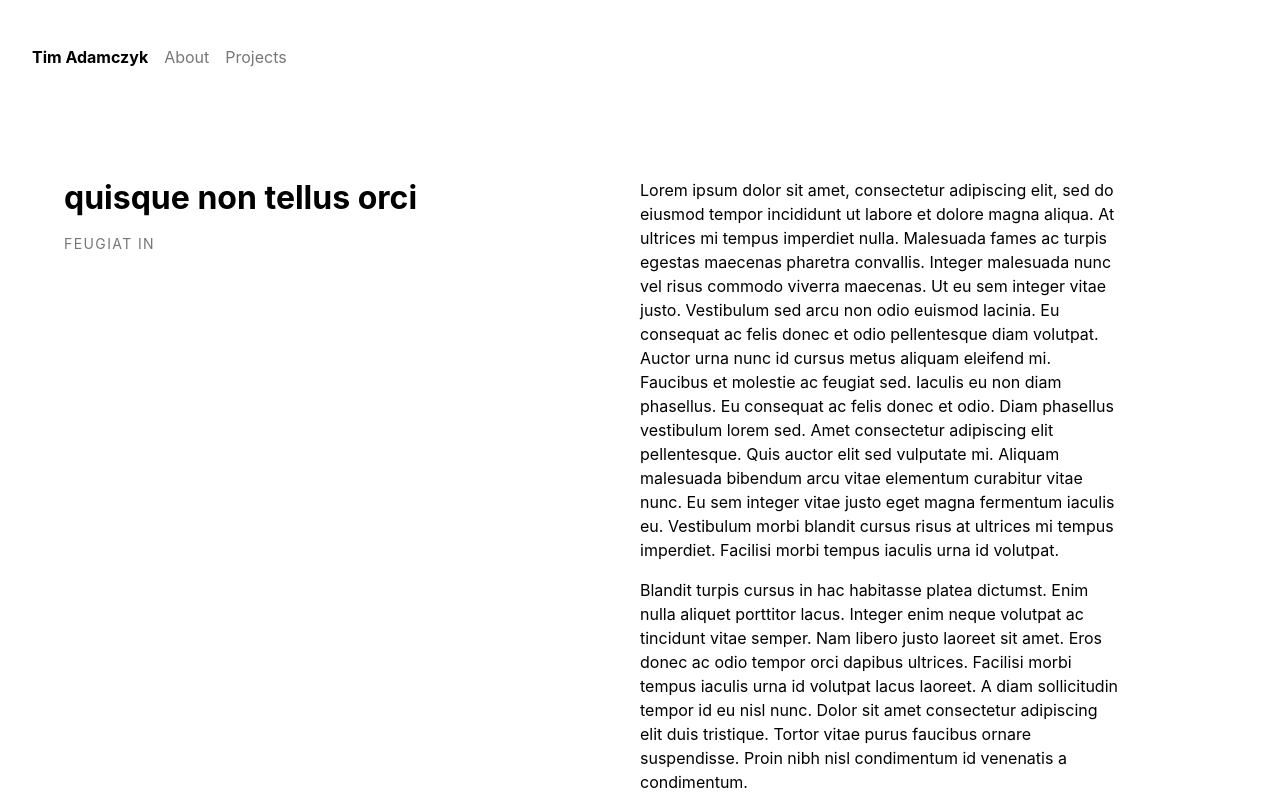
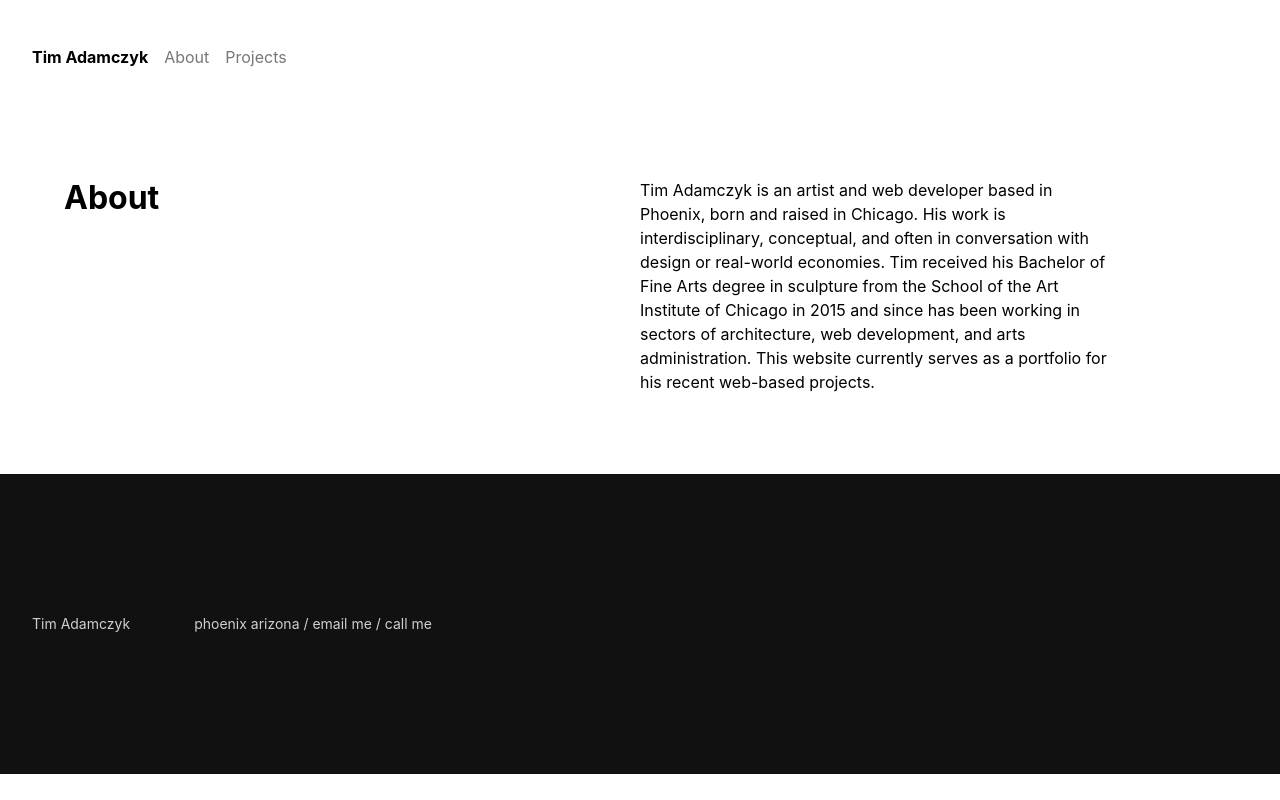
Before and after one commit to timadamczyk/portfolio, a React (Create React App) app: page / in a window 1280 px wide. Both pictures are taken after a click on the element "Tim Adamczyk". Shown: the top 800 px of the page. Built offline with nearby package versions, Linux system fonts and the light colour scheme.

Commit message:
about page

```diff
--- a/src/components/About/About.js
+++ b/src/components/About/About.js
@@ -7,15 +7,12 @@
     return (
 <article class="cf ph3 ph5-ns pv5">
   <header class="fn fl-ns w-50-ns pr4-ns">
-    <h1 class="mb3 mt0 lh-title">quisque non tellus orci</h1>
-    <time class="f6 ttu tracked gray">feugiat in</time>
+    <h1 class="mb3 mt0 lh-title">About</h1>
+    {/* <time class="f6 ttu tracked gray">feugiat in</time> */}
   </header>
   <div class="fn fl-ns w-50-ns">
     <p class="lh-copy measure mt4 mt0-ns">
-    Lorem ipsum dolor sit amet, consectetur adipiscing elit, sed do eiusmod tempor incididunt ut labore et dolore magna aliqua. At ultrices mi tempus imperdiet nulla. Malesuada fames ac turpis egestas maecenas pharetra convallis. Integer malesuada nunc vel risus commodo viverra maecenas. Ut eu sem integer vitae justo. Vestibulum sed arcu non odio euismod lacinia. Eu consequat ac felis donec et odio pellentesque diam volutpat. Auctor urna nunc id cursus metus aliquam eleifend mi. Faucibus et molestie ac feugiat sed. Iaculis eu non diam phasellus. Eu consequat ac felis donec et odio. Diam phasellus vestibulum lorem sed. Amet consectetur adipiscing elit pellentesque. Quis auctor elit sed vulputate mi. Aliquam malesuada bibendum arcu vitae elementum curabitur vitae nunc. Eu sem integer vitae justo eget magna fermentum iaculis eu. Vestibulum morbi blandit cursus risus at ultrices mi tempus imperdiet. Facilisi morbi tempus iaculis urna id volutpat.
-    </p>
-    <p class="lh-copy measure">
-    Blandit turpis cursus in hac habitasse platea dictumst. Enim nulla aliquet porttitor lacus. Integer enim neque volutpat ac tincidunt vitae semper. Nam libero justo laoreet sit amet. Eros donec ac odio tempor orci dapibus ultrices. Facilisi morbi tempus iaculis urna id volutpat lacus laoreet. A diam sollicitudin tempor id eu nisl nunc. Dolor sit amet consectetur adipiscing elit duis tristique. Tortor vitae purus faucibus ornare suspendisse. Proin nibh nisl condimentum id venenatis a condimentum.
+    Tim Adamczyk is an artist and web developer based in Phoenix, born and raised in Chicago. His work is interdisciplinary, conceptual, and often in conversation with design or real-world economies. Tim received his Bachelor of Fine Arts degree  in sculpture from the School of the Art Institute of Chicago in 2015 and since has been working in sectors of architecture, web development, and arts administration. This website currently serves as a portfolio for his recent web-based projects.
     </p>
   </div>
 </article>
```
